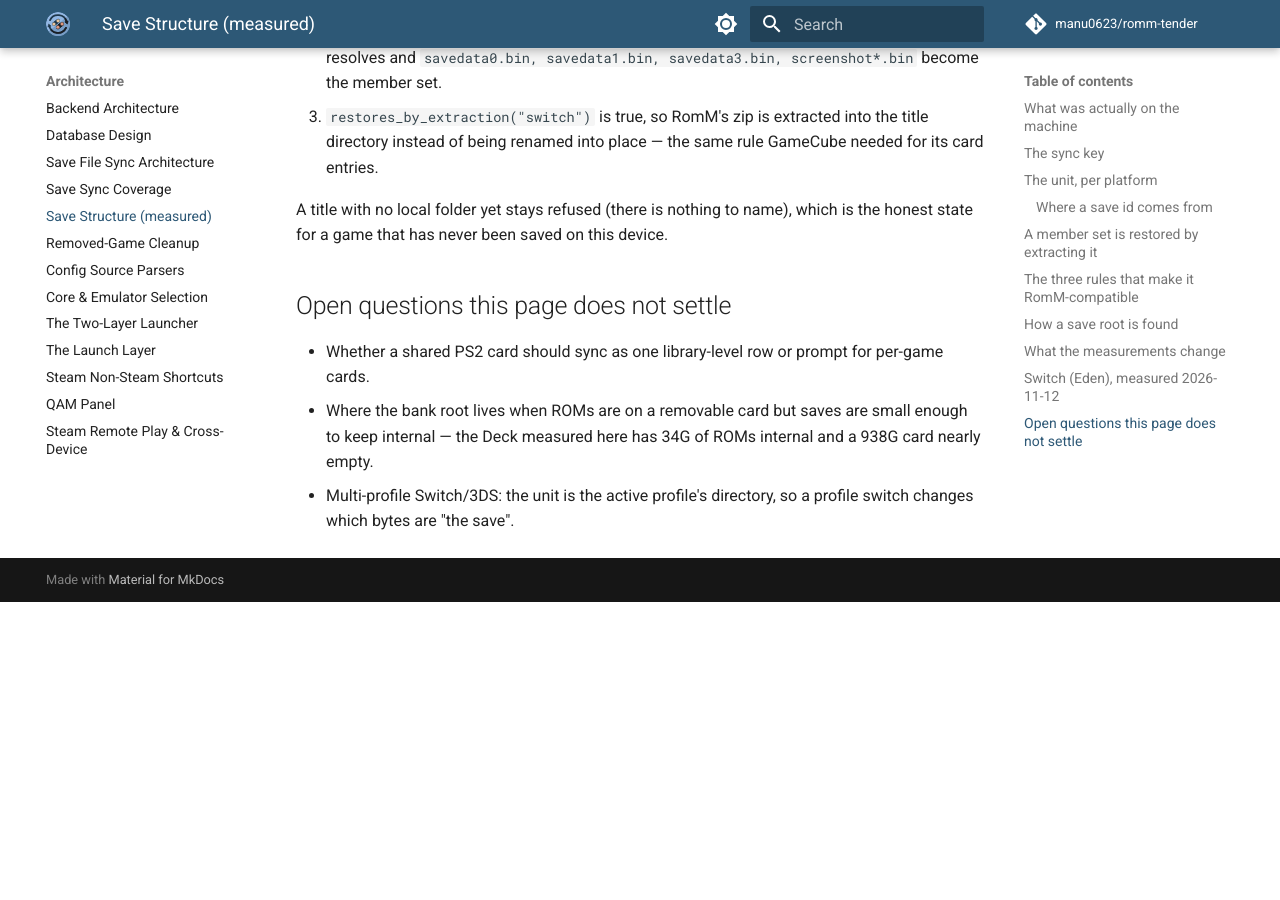
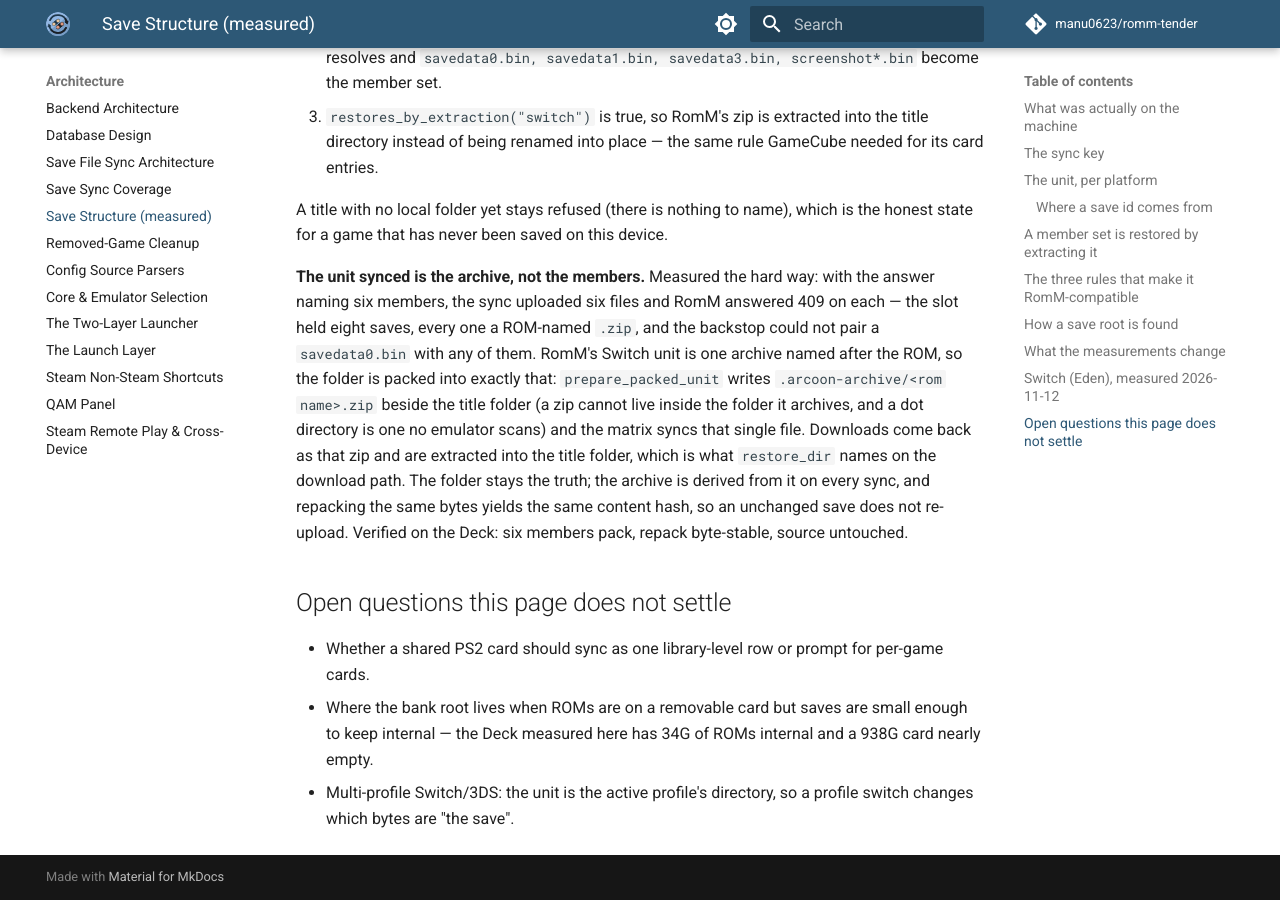
Before and after one commit to manu0623/arcoon-deck, an MkDocs documentation site: the page built from docs/architecture/save-structure.md, in a window 1280 px wide and 900 px high, scrolled down 10136 px. Built offline with MkDocs 1.6.1 and Material for MkDocs 9.7.7, drawn with Linux system fonts in a browser that asks for light colours; comment, search, counter and statistics services are not loaded; before the commit the page ends 10738 px from its top, so only the background shows below that.

Commit message:
Record why the Switch unit is the archive RomM stores
The measured 409s and the staging choice are the sort of thing that reads as
arbitrary later, so the note carries them beside the code.

🤖 Generated with Codebuff
Co-Authored-By: Codebuff <noreply@codebuff.com>

```diff
--- a/docs/architecture/save-structure.md
+++ b/docs/architecture/save-structure.md
@@ -331,6 +331,17 @@ stayed up.
 A title with no local folder yet stays refused (there is nothing to name), which is the honest state for
 a game that has never been saved on this device.
 
+**The unit synced is the archive, not the members.** Measured the hard way: with the answer naming six
+members, the sync uploaded six files and RomM answered 409 on each — the slot held eight saves, every one a
+ROM-named `.zip`, and the backstop could not pair a `savedata0.bin` with any of them. RomM's Switch unit is
+one archive named after the ROM, so the folder is packed into exactly that: `prepare_packed_unit` writes
+`.arcoon-archive/<rom name>.zip` beside the title folder (a zip cannot live inside the folder it archives,
+and a dot directory is one no emulator scans) and the matrix syncs that single file. Downloads come back as
+that zip and are extracted into the title folder, which is what `restore_dir` names on the download path. The
+folder stays the truth; the archive is derived from it on every sync, and repacking the same bytes yields the
+same content hash, so an unchanged save does not re-upload. Verified on the Deck: six members pack, repack
+byte-stable, source untouched.
+
 ## Open questions this page does not settle
 
 - Whether a shared PS2 card should sync as one library-level row or prompt for per-game cards.
```
